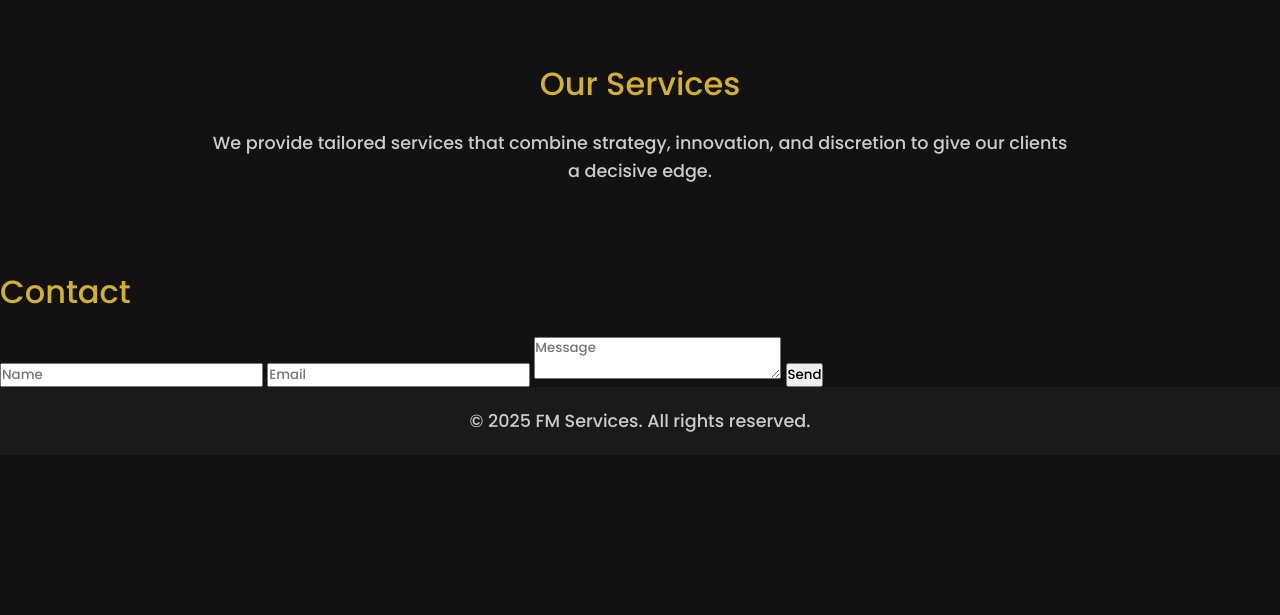
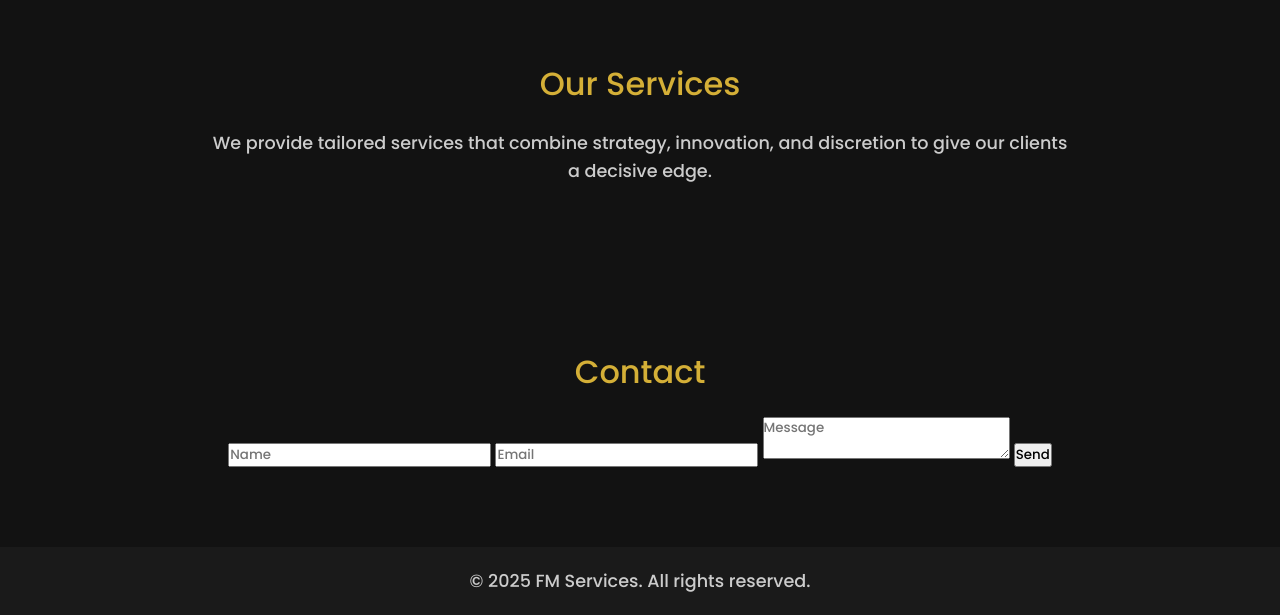
Before and after one commit to fran1uuu/FMSERVICES, a plain HTML site: page index.html in a window 1280 px wide. Shown: the part 1469-2084 px from the top of the page. Before the commit the page ends 1924 px from the top, so only its background shows below. Drawn offline with Linux system fonts and the light colour scheme.

Commit message:
Update style.css

```diff
--- a/style.css
+++ b/style.css
@@ -104,6 +104,14 @@ header nav a:hover {
   margin: auto;
 }
 
+/* CONTACT */
+.contact {
+ padding: 80px 20px;
+  text-align: center;
+  max-width: 900px;
+  margin: auto;
+}
+
 /* Headings */
 h2 {
   font-size: 2rem;
```
